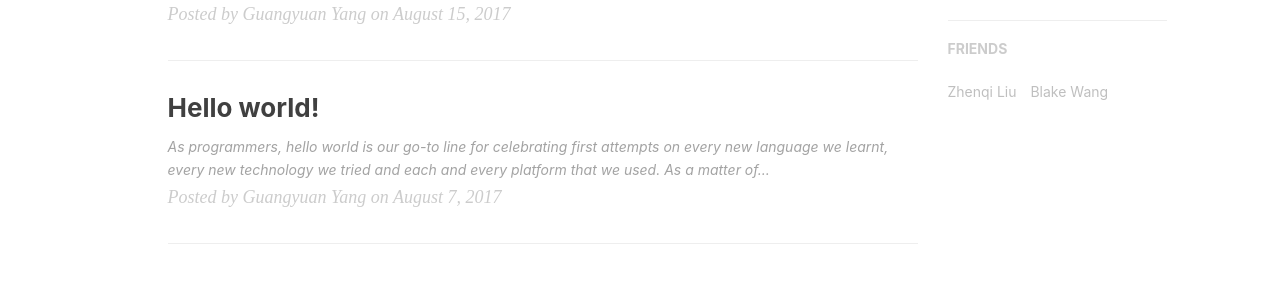
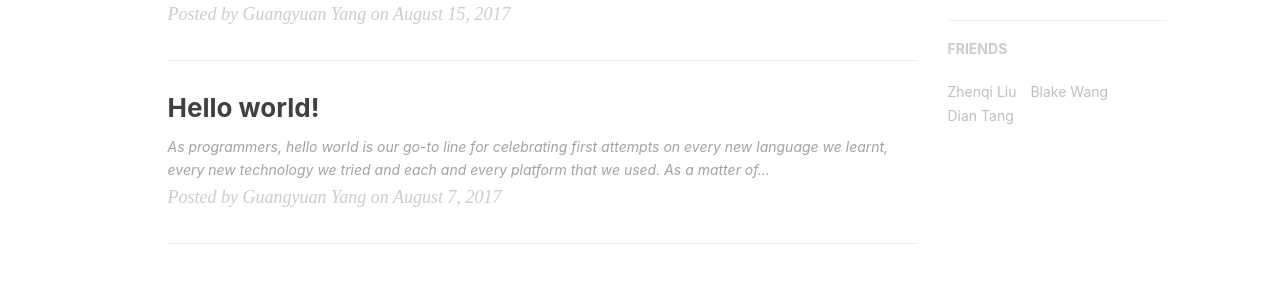
Before and after one commit to yzgyyang/yzgyyang.github.io, a Jekyll site: the page built from index.html, in a window 1280 px wide. Shown: the part 1014-1314 px from the top of the page. Built offline with Jekyll 4.4.1, drawn with Linux system fonts in a browser that asks for light colours; nearby versions of some CDN libraries; the list of posts is cut into pages by our own code; comment, search, counter and statistics services are not loaded.

Commit message:
Add Dian Tang to the friend list

```diff
--- a/_config.yml
+++ b/_config.yml
@@ -92,5 +92,9 @@ friends: [
     {
         title: "Blake Wang",
         href: "http://blakewang.me/"
+    },
+    {
+        title: "Dian Tang",
+        href: "http://tangdian.ca/"
     }
 ]
```
